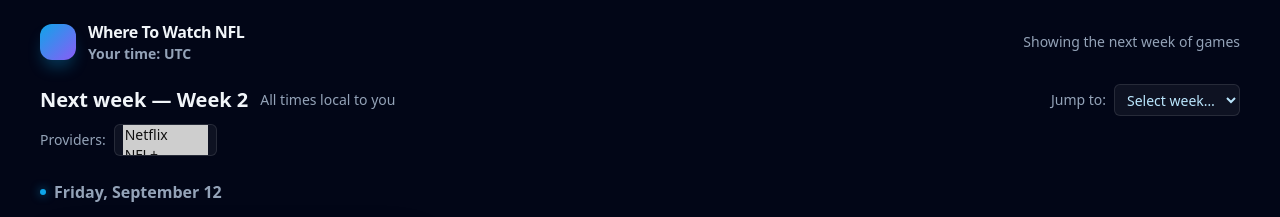
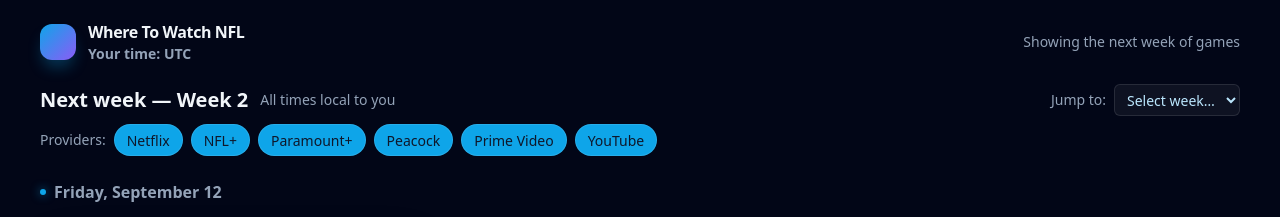
Before and after one commit to starmast/wheretowatch, a plain HTML site: page public/index.html in a window 1280 px wide. Shown: the top 217 px of the page. Drawn offline with nearby package versions, Linux system fonts and the light colour scheme.

Commit message:
style: restyle provider filter

```diff
--- a/public/css/styles.css
+++ b/public/css/styles.css
@@ -148,6 +148,30 @@
   font-weight: 500;
 }
 
+/* Provider filter buttons */
+.provider-filter-btn {
+  display: inline-flex;
+  align-items: center;
+  height: 2rem;
+  padding: 0 0.75rem;
+  border-radius: 9999px;
+  border: 1px solid rgb(255 255 255 / 0.1);
+  background: rgb(255 255 255 / 0.05);
+  font-size: 0.875rem;
+  color: #bae6fd;
+  transition: background-color 150ms ease-in-out;
+  cursor: pointer;
+}
+
+.provider-filter-btn:hover {
+  background: rgb(255 255 255 / 0.1);
+}
+
+.provider-filter-btn.active {
+  background: #0ea5e9;
+  color: #0f172a;
+}
+
 /* Date group indicator */
 .date-indicator {
   width: 0.375rem;
--- a/public/index.html
+++ b/public/index.html
@@ -55,21 +55,16 @@
 
       <!-- Streaming Provider Filters -->
       <div class="flex flex-wrap items-center gap-2 mb-4">
-        <label for="providerSelect" class="text-slate-400 text-sm">Providers:</label>
-        <select
-          id="providerSelect"
-          v-model="selectedProviders"
-          multiple
-          class="week-selector"
+        <span class="text-slate-400 text-sm">Providers:</span>
+        <button
+          v-for="option in providerOptions"
+          :key="option.code"
+          type="button"
+          @click="toggleProvider(option.code)"
+          :class="['provider-filter-btn', selectedProviders.includes(option.code) ? 'active' : '']"
         >
-          <option
-            v-for="option in providerOptions"
-            :key="option.code"
-            :value="option.code"
-          >
-            {{ option.name || option.code }}
-          </option>
-        </select>
+          {{ option.name || option.code }}
+        </button>
       </div>
 
       <!-- Loading and Error States -->
--- a/public/js/app.js
+++ b/public/js/app.js
@@ -253,6 +253,16 @@
           includeProviders: selectedProviders.value
         });
 
+      const toggleProvider = (code) => {
+        const arr = selectedProviders.value;
+        const idx = arr.indexOf(code);
+        if (idx === -1) {
+          arr.push(code);
+        } else {
+          arr.splice(idx, 1);
+        }
+      };
+
       // Event handlers
       const handleWeekChange = (event) => {
         const raw = event && event.target ? event.target.value : '';
@@ -348,6 +358,7 @@
 
         // Methods
         pickProviders,
+        toggleProvider,
         faviconUrl: getFaviconUrl,
         teamLogoUrl: getTeamLogoUrl,
         fmtTimeOnly: formatTimeOnly,
```
